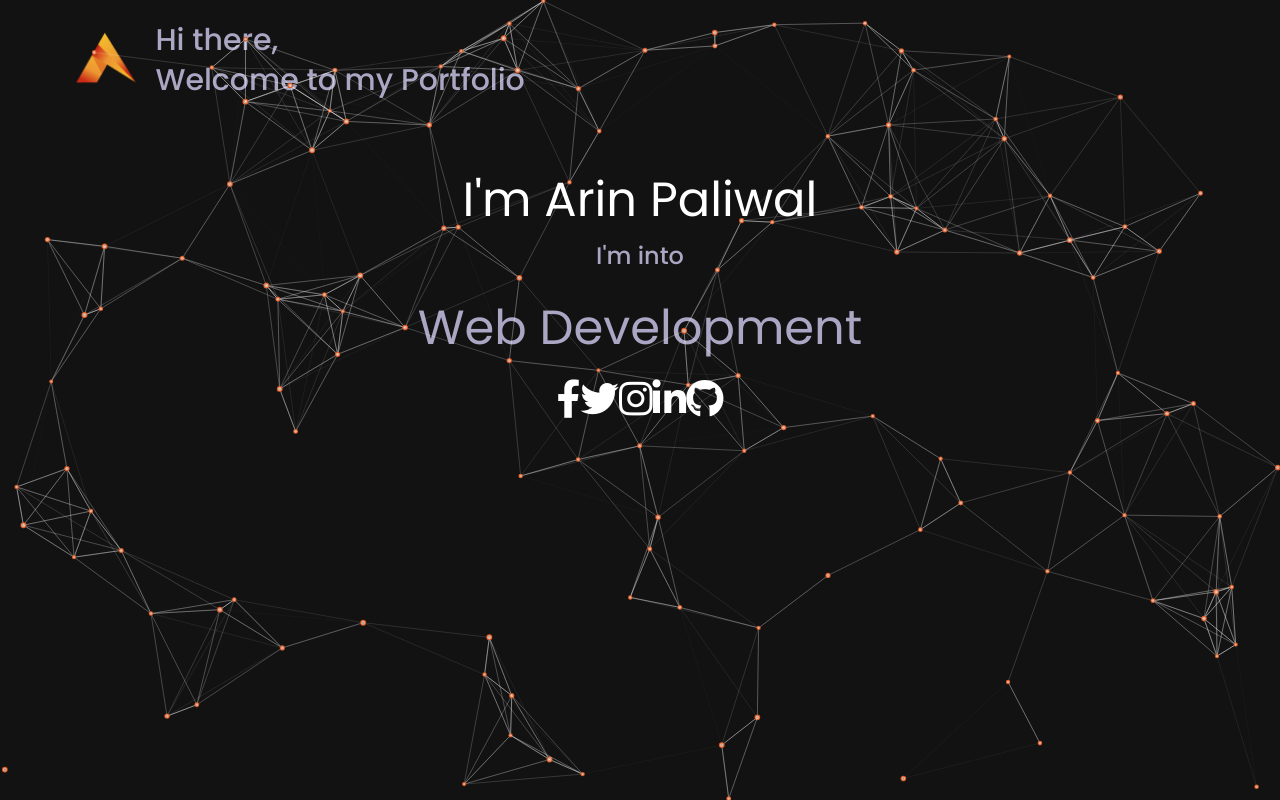
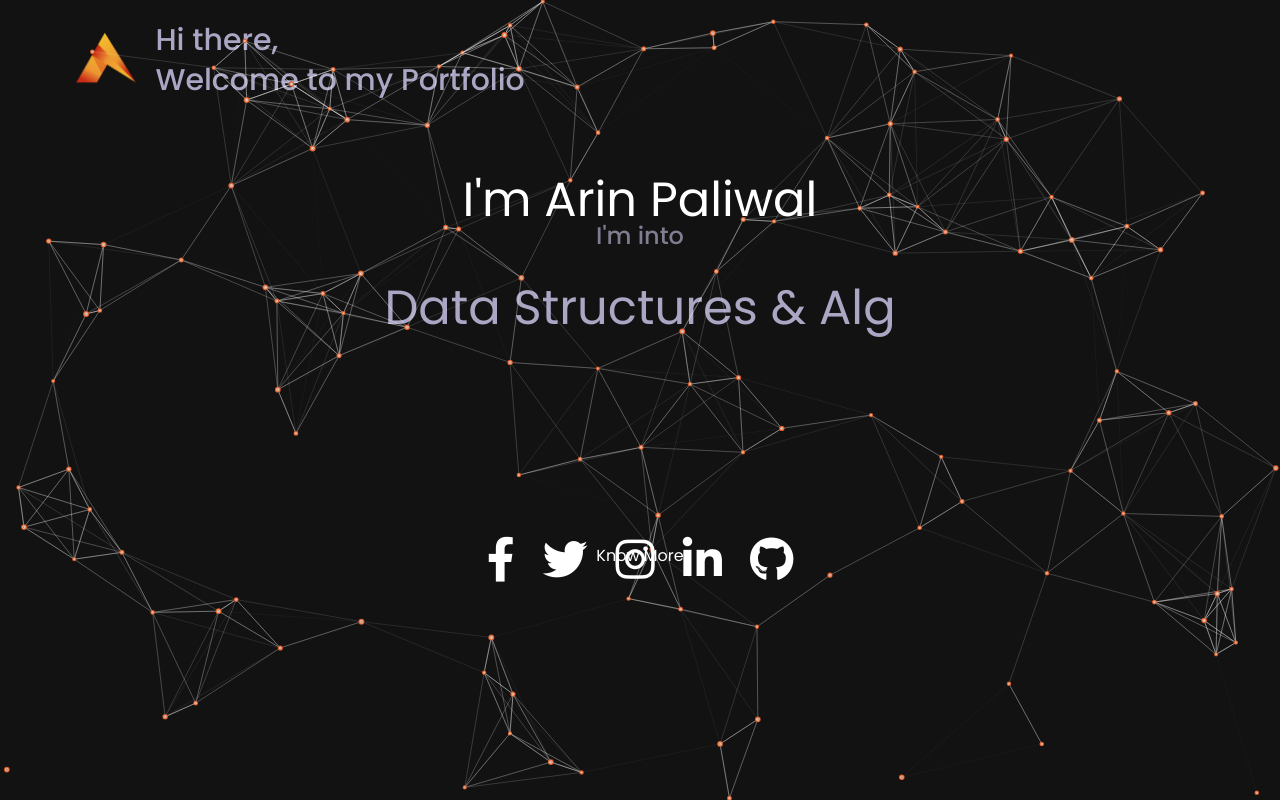
Before and after one commit to arin-paliwal/3PF, a React (Vite) app: page / in a window 1280 px wide. Built offline with nearby package versions, Linux system fonts and the light colour scheme.

Commit message:
Fixed Typography Effect

```diff
--- a/package.json
+++ b/package.json
@@ -32,10 +32,12 @@
     "react-router-dom": "^6.9.0",
     "react-tilt": "^0.1.4",
     "react-tsparticles": "^2.9.3",
+    "react-typewriter-effect": "^1.1.0",
     "react-vertical-timeline-component": "^3.6.0",
     "sass": "^1.61.0",
     "three": "^0.150.1",
-    "tsparticles": "^2.9.3"
+    "tsparticles": "^2.9.3",
+    "typewriter-effect": "^2.19.0"
   },
   "devDependencies": {
     "@types/react": "^18.0.27",
--- a/src/FirstPage/About.jsx
+++ b/src/FirstPage/About.jsx
@@ -1,6 +1,7 @@
 import React, { useEffect, useState } from "react";
 import { motion } from "framer-motion";
 import { SectionWrapper } from "../hoc";
+// import Typewriter from 'typewriter-effect/dist/core';
 import { textVariant } from "../utils/motion";
 import Github from "./Icons/github.png";
 import LinkedIn from "./Icons/linkedin.png";
@@ -8,48 +9,121 @@ import Twitter from "./Icons/twitter.png";
 import Instagram from "./Icons/instagram.png";
 import Facebook from "./Icons/facebook.png";
 const About = () => {
-  const [loopNum, setLoopNum] = useState(0);
-  const [isDeleting, setIsDeleting] = useState(false);
-  const [text, setText] = useState("");
-  const [delta, setDelta] = useState(80);
-  const period = 400;
+  // const [loopNum, setLoopNum] = useState(0);
+  // const [isDeleting, setIsDeleting] = useState(false);
+  // const [text, setText] = useState("");
+  // const [delta, setDelta] = useState(80);
+  // const period = 400;
 
-  useEffect(() => {
-    let ticker = setInterval(() => {
-      tick();
-    }, delta);
-    return () => {
-      clearInterval(ticker);
-    };
-  }, [text]);
+  // useEffect(() => {
+  //   let ticker = setInterval(() => {
+  //     tick();
+  //   }, delta);
+  //   return () => {
+  //     clearInterval(ticker);
+  //   };
+  // }, [text]);
 
-  const tick = () => {
-    let i = loopNum % toRotate.length;
-    let fullText = toRotate[i];
-    let updatedText = isDeleting
-      ? fullText.substring(0, text.length - 1)
-      : fullText.substring(0, text.length + 1);
-    setText(updatedText);
-    if (isDeleting) {
-      setDelta((prevDelta) => prevDelta / 2);
+  // const tick = () => {
+  //   let i = loopNum % toRotate.length;
+  //   let fullText = toRotate[i];
+  //   let updatedText = isDeleting
+  //     ? fullText.substring(0, text.length - 1)
+  //     : fullText.substring(0, text.length + 1);
+  //   setText(updatedText);
+  //   if (isDeleting) {
+  //     setDelta((prevDelta) => prevDelta / 2);
+  //   }
+  //   if (!isDeleting && updatedText === fullText) {
+  //     setIsDeleting(true);
+  //     setDelta(period);
+  //   } else if (isDeleting && updatedText === "") {
+  //     setIsDeleting(false);
+  //     setLoopNum(loopNum + 1);
+  //     setDelta(80);
+  //   }
+  //  };
+
+  // const toRotate = [
+  //   "Web Development",
+  //   "Data Structures & Algorithms",
+  //   "Graphics Designing",
+  //   "3D Models",
+  //   "Machine Learning",
+  // ];
+
+
+{/* <Typewriter
+  textStyle={{
+    fontFamily: "Red Hat Display",
+    color: "#3F3D56",
+    fontWeight: 500,
+    fontSize: "1.5em",
+  }}
+  startDelay={2000}
+  cursorColor="#3F3D56"
+  multiText={[
+    "Hey there, This is a type writer animation package",
+    "it consist of two types...",
+    "Single text display and multi text display",
+    "Fonts can be customized.",
+    "The type speed can be customized as well",
+  ]}
+  loop={true}
+  nextTextDelay={1000}
+  typeSpeed={30}
+/>; */}
+const [wordIndex, setWordIndex] = useState(0);
+const [letterIndex, setLetterIndex] = useState(0);
+const [isDeleting, setIsDeleting] = useState(false);
+const words = [
+  "Web Development",
+  "Data Structures & Algorithms",
+  "Graphics Designing",
+  "3D Models",
+  "Machine Learning",
+];
+const typingSpeed = 100;
+const deletingSpeed = 50;
+const pauseTime = 1000;
+
+useEffect(() => {
+  const timeout = setTimeout(
+    () => {
+      handleTyping();
+    },
+    isDeleting ? deletingSpeed : typingSpeed
+  );
+  return () => clearTimeout(timeout);
+}, [letterIndex, isDeleting]);
+
+const handleTyping = () => {
+  const currentWord = words[wordIndex];
+  const currentLetter = currentWord[letterIndex];
+
+  if (isDeleting) {
+    if (letterIndex === 0) {
+      setIsDeleting(false);
+      setWordIndex((prevIndex) => (prevIndex + 1) % words.length);
+    } else {
+      setLetterIndex((prevIndex) => prevIndex - 1);
     }
-    if (!isDeleting && updatedText === fullText) {
+  } else {
+    if (letterIndex === currentWord.length - 1) {
       setIsDeleting(true);
-      setDelta(period);
-    } else if (isDeleting && updatedText === "") {
-      setIsDeleting(false);
-      setLoopNum(loopNum + 1);
-      setDelta(80);
     }
-  };
+    setLetterIndex((prevIndex) => prevIndex + 1);
+  }
+};
 
-  const toRotate = [
-    "Web Development",
-    "Data Structures & Algorithms",
-    "Graphics Designing",
-    "3D Models",
-    "Machine Learning",
-  ];
+const currentWord = words[wordIndex];
+const displayText = currentWord.substring(0, letterIndex);
+
+
+
+
+
+
 
   return (
     <div className="flex flex-col justify-center items-center h-full">
@@ -62,11 +136,11 @@ const About = () => {
         <p className="text-white mt-10 text-2xl lg:text-5xl text-center mb-4">
           I'm Arin Paliwal
         </p>
-        <div className="text-secondary font-medium text-lg lg:text-2xl text-center mb-8">
+        <div className="text-[#807d90] font-medium text-lg lg:text-2xl text-center mb-8 mt-[-20px]">
           I'm into
         </div>
         <h2 className="text-secondary text-3xl sm:text-4xl lg:text-5xl text-center mb-8 h-[40px]  ">
-          {text}
+          {displayText}
         </h2>
       </motion.div>
       <br></br>
--- a/src/FirstPage/Icons.css
+++ b/src/FirstPage/Icons.css
@@ -45,13 +45,14 @@
 
 .Icons {
   position: absolute;
-  top: 50%;
+  top: 70%;
+  column-gap: 100px;
   left: 50%;
   transform: translate(-50%, -50%);
 }
 
 .fa-brands{
-  font-size:3vw;
+  font-size:3.5vw;
 }
 
 span:not(:first-child):not(:last-child) {
@@ -81,5 +82,5 @@ span:hover {
     color: #0077b5;
 }
 .fa-github:hover{
-    color: #171715
+    color: #bcbc9f
 }
--- a/src/FirstPage/LandingPage.jsx
+++ b/src/FirstPage/LandingPage.jsx
@@ -8,6 +8,7 @@ import { FontAwesomeIcon } from "@fortawesome/react-fontawesome";
 import { Link } from "react-router-dom";
 import Icons from "./Icons";
 import '../index.css'
+import { styles } from "../styles";
 const Introduction = () => {
   useEffect(() => {
     setParticlesConfigState({
@@ -134,20 +135,33 @@ const Introduction = () => {
         <About />
       </div>
       {/* <AnimatedButtons/> */}
-      <div className="flex items-center justify-center gap-10">
-        <div className="Icons">
+
+      <div className="flex items-center justify-center mt-10 gap-10">
+        <div className=" flex Icons gap-7">
+          <a href="https://www.facebook.com/paliwal.arin">
             <i class="fa-brands fa-facebook-f"></i>
+          </a>
+          <a href="https://twitter.com/arin_paliwal">
             <i class="fa-brands fa-twitter"></i>
+          </a>
+          <a href="https://www.instagram.com/arin.paliwal/">
             <i class="fa-brands fa-instagram"></i>
+          </a>
+          <a href="https://www.linkedin.com/in/arinpaliwal/">
             <i class="fa-brands fa-linkedin-in"></i>
+          </a>
+          <a
+            href="https://github.com/arin-paliwal">
             <i class="fa-brands fa-github"></i>
+          </a>
         </div>
-        {/* <button className="btn-43 mt-10">
+
+        <button className="btn-43 mt-10">
           <Link to="/about">
             <span className="old">Know More</span>
             <span className="new">About Me !</span>
           </Link>
-          </button> */}
+        </button>
       </div>
     </>
   );
--- /dev/null
+++ b/src/FirstPage/display.jsx
@@ -0,0 +1,14 @@
+import React, { useState, useEffect } from "react";
+
+const Typewriter = () => {
+
+
+  return (
+    <h1>
+      {displayText}
+      <span id="cursor" />
+    </h1>
+  );
+};
+
+export default Typewriter;
```
Also changed, not shown: 1 other file (tests, documents, lock files or other folders). Lines whose indentation alone changed are shown as unchanged.
